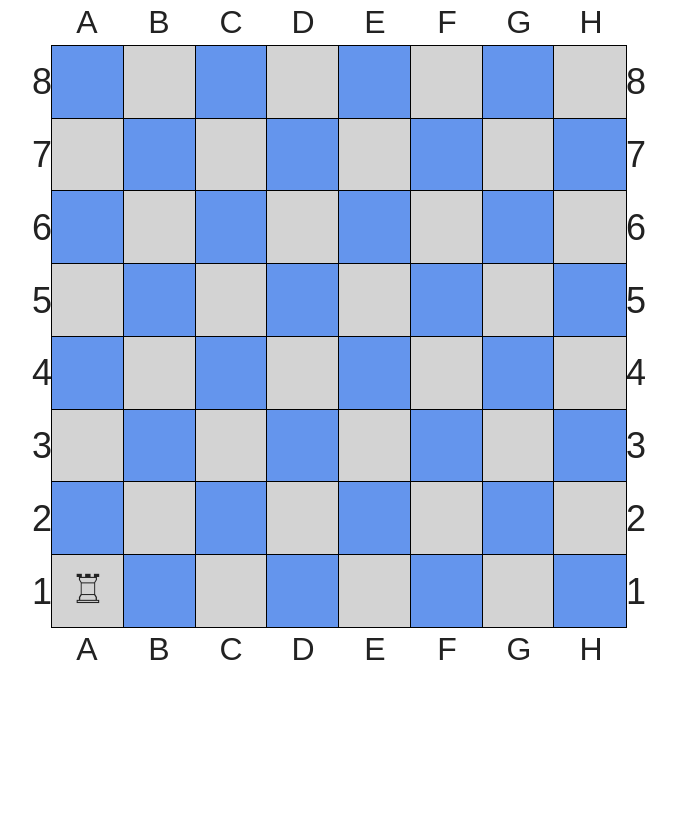
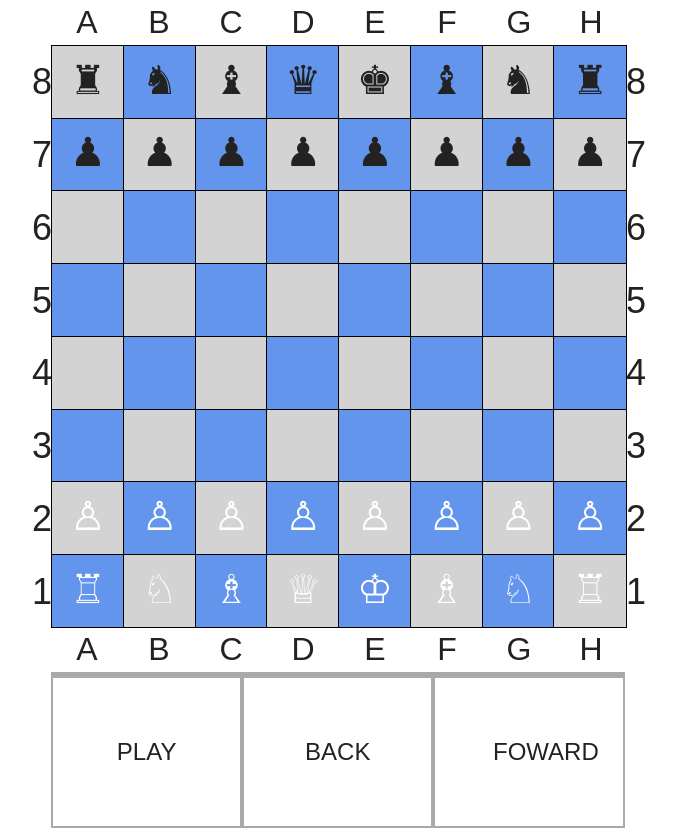
Before and after one commit to jorgehjr84/TIY-Chessboard, a website: page index.html in a window 1280 px wide. Shown: the whole page, without its empty margins (301-977 px from the left). Before the commit the page ends 800 px from the top, so only its background shows below. Drawn offline with Linux system fonts and the light colour scheme.

Commit message:
Added buttons. Still working on styling.
Need to work on styling for buttons. I have a darkgrey border, but it does not look right yet.

```diff
--- a/css/main.css
+++ b/css/main.css
@@ -184,20 +184,20 @@ textarea {
 
 
    .chessboard .square {
-     background-color: lightgrey;
+     background-color: cornflowerblue;
      display: block;
      width: 12.5%; padding-bottom: 12.5%;
      outline: 1px solid black;
      float:left;
    }
    .chessboard .row:nth-child(even) .square:nth-child(even) {
+     background-color: cornflowerblue;
+   }
+   .chessboard .row:nth-child(even) .square:nth-child(odd) {
      background-color: lightgrey;
    }
-   .chessboard .row:nth-child(even) .square:nth-child(odd) {
-     background-color: cornflowerblue;
-   }
    .chessboard .square:nth-child(even) {
-     background-color: cornflowerblue;
+     background-color: lightgrey;
    }
 
 
@@ -222,6 +222,8 @@ textarea {
    }
 
 
+/*Beginning of white pieces*/
+
    .whiterook::before{
      content: '\2656';
      width: 12.5%;
@@ -230,14 +232,147 @@ textarea {
     font-size: 250%;
     text-align: center;
     padding-top: 1%;
+    color: white;
   }
+
+  .whiteknight::before{
+    content: '\2658';
+    width: 12.5%;
+   position: absolute;
+   margin: 0; padding: 0;
+   font-size: 250%;
+   text-align: center;
+   padding-top: 1%;
+   color: white;
+ }
+
+ .whitebishop::before{
+   content: '\2657';
+   width: 12.5%;
+  position: absolute;
+  margin: 0; padding: 0;
+  font-size: 250%;
+  text-align: center;
+  padding-top: 1%;
+  color: white;
+ }
+
+ .whitequeen::before{
+   content: '\2655';
+   width: 12.5%;
+  position: absolute;
+  margin: 0; padding: 0;
+  font-size: 250%;
+  text-align: center;
+  padding-top: 1%;
+  color: white;
+ }
+
+ .whiteking::before{
+   content: '\2654';
+   width: 12.5%;
+  position: absolute;
+  margin: 0; padding: 0;
+  font-size: 250%;
+  text-align: center;
+  padding-top: 1%;
+  color: white;
+ }
+
+ .whitepawn::before {
+   content: '\2659';
+   width: 12.5%;
+  position: absolute;
+  margin: 0; padding: 0;
+  font-size: 250%;
+  text-align: center;
+  padding-top: 1%;
+  color: white;
+ }
+
+
+/*End of white pieces*/
+
+
+/*Beginning of black pieces*/
+
+   .blackrook::before{
+     content: '\265c';
+     width: 12.5%;
+    position: absolute;
+    margin: 0; padding: 0;
+    font-size: 250%;
+    text-align: center;
+    padding-top: 1%;
+  }
+
+  .blackknight::before{
+    content: '\265e';
+    width: 12.5%;
+   position: absolute;
+   margin: 0; padding: 0;
+   font-size: 250%;
+   text-align: center;
+   padding-top: 1%;
+ }
+
+ .blackbishop::before{
+   content: '\265d';
+   width: 12.5%;
+  position: absolute;
+  margin: 0; padding: 0;
+  font-size: 250%;
+  text-align: center;
+  padding-top: 1%;
+ }
+
+ .blackqueen::before{
+   content: '\265b';
+   width: 12.5%;
+  position: absolute;
+  margin: 0; padding: 0;
+  font-size: 250%;
+  text-align: center;
+  padding-top: 1%;
+ }
+
+ .blackking::before{
+   content: '\265a';
+   width: 12.5%;
+  position: absolute;
+  margin: 0; padding: 0;
+  font-size: 250%;
+  text-align: center;
+  padding-top: 1%;
+ }
+
+ .blackpawn::before {
+   content: '\265f';
+   width: 12.5%;
+  position: absolute;
+  margin: 0; padding: 0;
+  font-size: 250%;
+  text-align: center;
+  padding-top: 1%;
+ }
+
+
+/*End of black pieces*/
 
 
 
+.buttonsrow p{
+  display: inline-block;
+ width: 12.5%;
+  float: left;
+  text-align: center;
+  font-size: 150%;
+  margin: 0;
+  padding: 10%;
+  border: .1em solid darkgrey;
+  border-top: .25em solid darkgrey;
 
-
-
-
+}
 
 
 
--- a/index.html
+++ b/index.html
@@ -44,16 +44,16 @@
 
 
             <ul class="row rank-8">
-                <li class="square file-a">
+                <li class="square file-a blackrook">
                     <!-- single square -->
                 </li>
-                <li class="square file-b"></li>
-                <li class="square file-c"></li>
-                <li class="square file-d"></li>
-                <li class="square file-e"></li>
-                <li class="square file-f"></li>
-                <li class="square file-g"></li>
-                <li class="square file-h"></li>
+                <li class="square file-b blackknight"></li>
+                <li class="square file-c blackbishop"></li>
+                <li class="square file-d blackqueen"></li>
+                <li class="square file-e blackking"></li>
+                <li class="square file-f blackbishop"></li>
+                <li class="square file-g blackknight"></li>
+                <li class="square file-h blackrook"></li>
 
 
 
@@ -62,16 +62,16 @@
 
 
             <ul class="row rank-7">
-                <li class="square file-a">
+                <li class="square file-a blackpawn">
                     <!-- single square -->
                 </li>
-                <li class="square file-b"></li>
-                <li class="square file-c"></li>
-                <li class="square file-d"></li>
-                <li class="square file-e"></li>
-                <li class="square file-f"></li>
-                <li class="square file-g"></li>
-                <li class="square file-h"></li>
+                <li class="square file-b blackpawn"></li>
+                <li class="square file-c blackpawn"></li>
+                <li class="square file-d blackpawn"></li>
+                <li class="square file-e blackpawn"></li>
+                <li class="square file-f blackpawn"></li>
+                <li class="square file-g blackpawn"></li>
+                <li class="square file-h blackpawn"></li>
 
 
 
@@ -153,16 +153,16 @@
 
 
             <ul class="row rank-2">
-                <li class="square file-a">
+                <li class="square file-a whitepawn">
                     <!-- single square -->
                 </li>
-                <li class="square file-b"></li>
-                <li class="square file-c"></li>
-                <li class="square file-d"></li>
-                <li class="square file-e"></li>
-                <li class="square file-f"></li>
-                <li class="square file-g"></li>
-                <li class="square file-h"></li>
+                <li class="square file-b whitepawn"></li>
+                <li class="square file-c whitepawn"></li>
+                <li class="square file-d whitepawn"></li>
+                <li class="square file-e whitepawn"></li>
+                <li class="square file-f whitepawn"></li>
+                <li class="square file-g whitepawn"></li>
+                <li class="square file-h whitepawn"></li>
 
 
 
@@ -172,13 +172,13 @@
 
             <ul class="row rank-1">
                 <li class="square file-a whiterook"></li> <!-- white rook -->
-                <li class="square file-b"></li>
-                <li class="square file-c"></li>
-                <li class="square file-d"></li>
-                <li class="square file-e"></li>
-                <li class="square file-f"></li>
-                <li class="square file-g"></li>
-                <li class="square file-h"></li><!-- white rook -->
+                <li class="square file-b whiteknight"></li>
+                <li class="square file-c whitebishop"></li>
+                <li class="square file-d whitequeen"></li>
+                <li class="square file-e whiteking"></li>
+                <li class="square file-f whitebishop"></li>
+                <li class="square file-g whiteknight"></li>
+                <li class="square file-h whiterook"></li><!-- white rook -->
 
             </ul>
 
@@ -201,6 +201,15 @@
                     </div>
                     <!--Bottom row for file labels end-->
 
+                    <div class="buttonsrow">
+                        <!--Bottom row for file labels-->
+                        <p class="buttons">PLAY</p>
+                        <p class="buttons">BACK</p>
+                        <p class="buttons">FOWARD</p>
+
+                    </div>
+                    <!--Bottom row for file labels end-->
+
 
 
                 </div>
```
